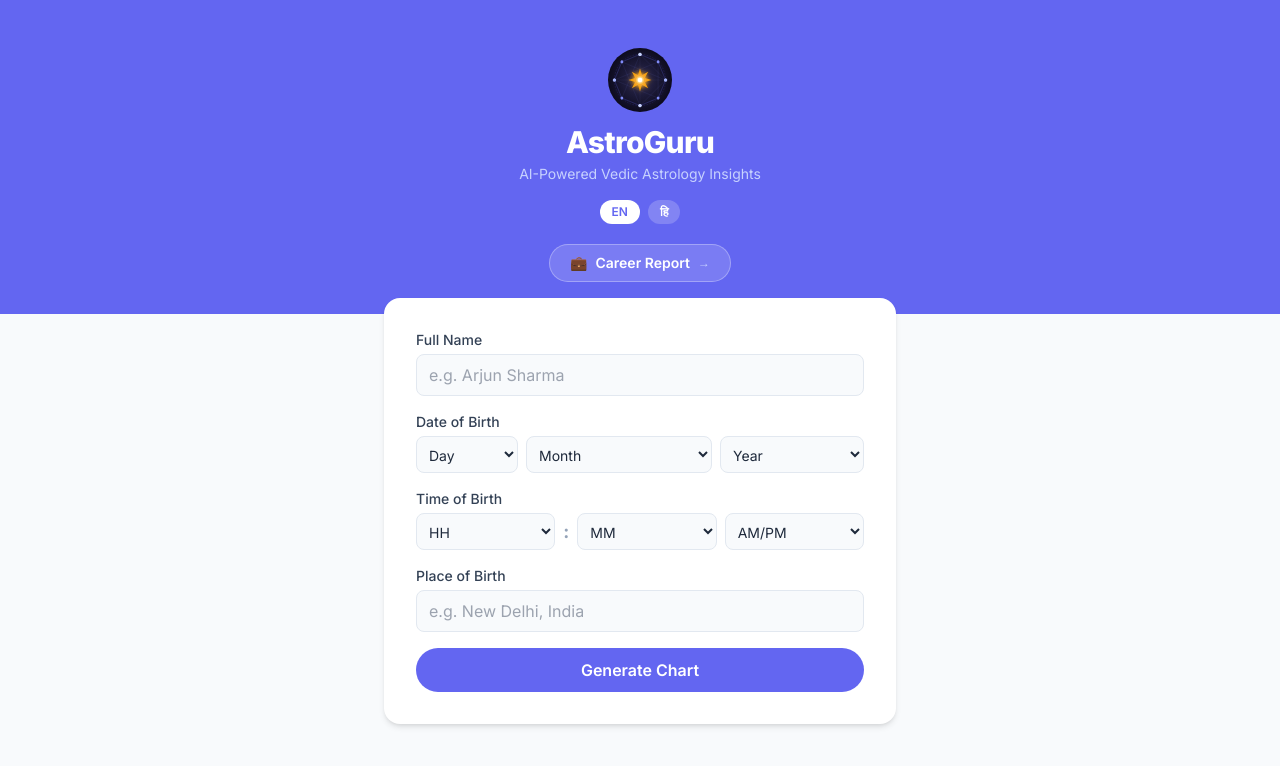
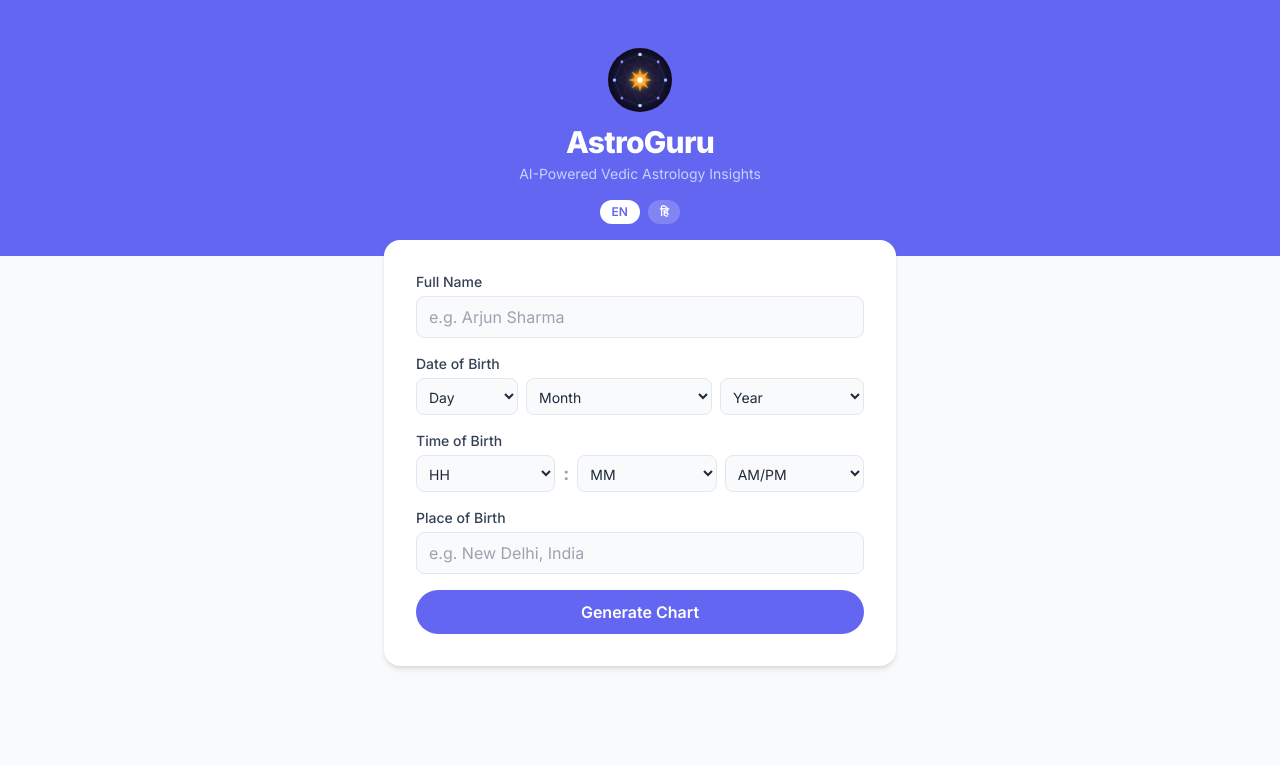
Before and after one commit to sushiljain07/StarJyotish, a React (Vite) app in the folder frontend/: page / in a window 1280 px wide. Shown: the top 766 px of the page. Built offline with nearby package versions, Linux system fonts and the light colour scheme.

Commit message:
remove Career Report shortcut from landing page hero

```diff
--- a/frontend/src/pages/Home.jsx
+++ b/frontend/src/pages/Home.jsx
@@ -1,6 +1,6 @@
 // frontend/src/pages/Home.jsx
 import { useState } from 'react'
-import { useNavigate, Link } from 'react-router-dom'
+import { useNavigate } from 'react-router-dom'
 import { useTranslation } from 'react-i18next'
 import BirthForm from '../components/BirthForm'
 import { fetchKundli } from '../api/astro'
@@ -51,18 +51,6 @@ export default function Home() {
             </button>
           ))}
         </div>
-
-        {/* Career Report shortcut */}
-        <div className="mt-5">
-          <Link
-            to="/career-report"
-            className="inline-flex items-center gap-2 px-5 py-2 bg-white/15 hover:bg-white/25 text-white text-sm font-semibold rounded-full border border-white/30 transition no-underline"
-          >
-            <span>💼</span>
-            <span>Career Report</span>
-            <span className="text-indigo-200 text-xs">→</span>
-          </Link>
-        </div>
       </div>
 
       {/* Form card */}
```
